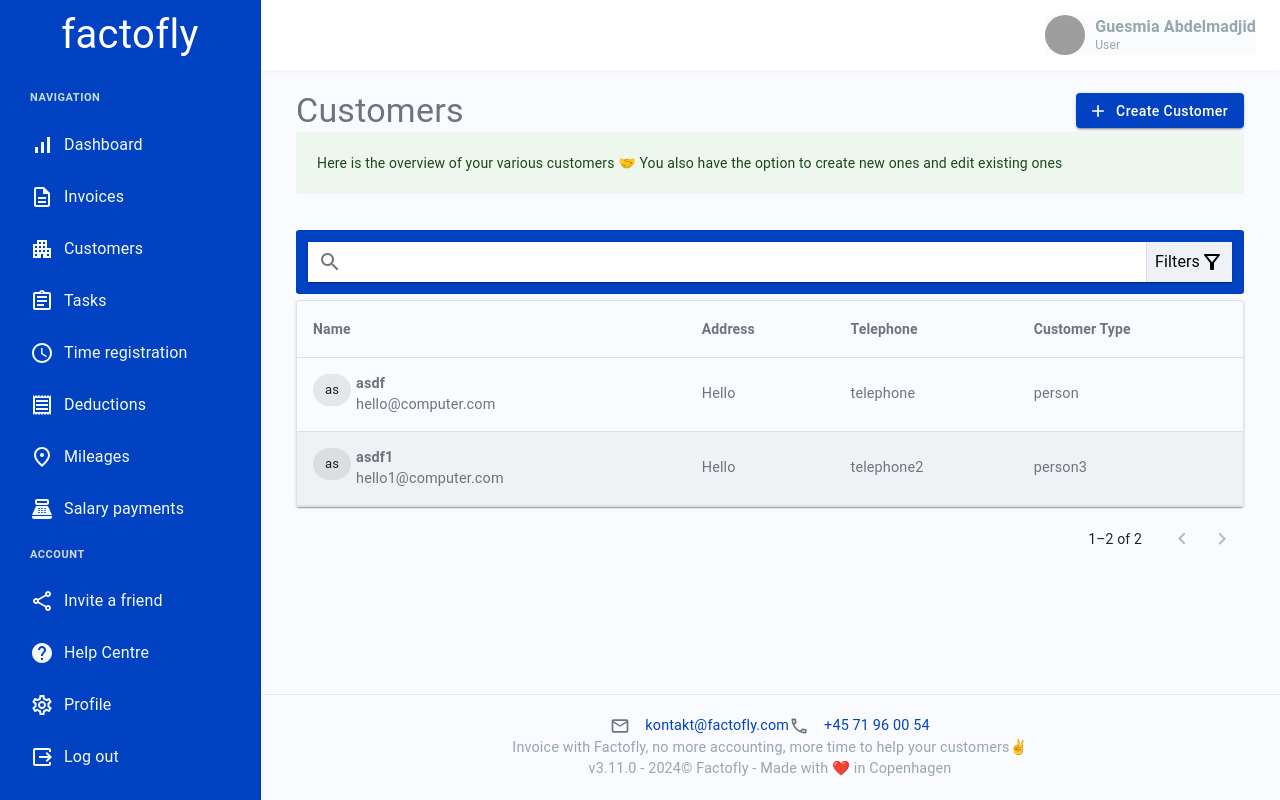
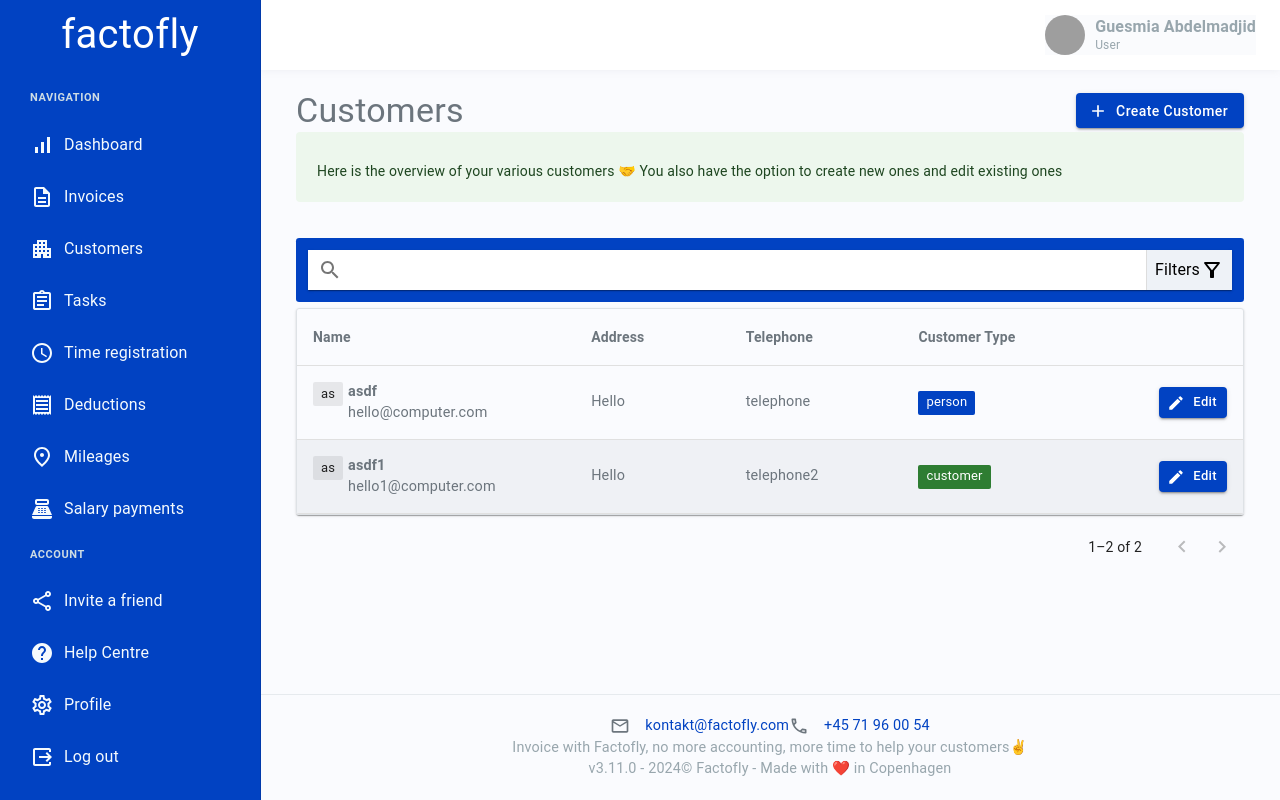
Before and after one commit to vladyslavsokolov856/prolancer_frontend, a React (Vite) app: page /customers in a window 1280 px wide. Built offline with nearby package versions, Linux system fonts and the light colour scheme; grey boxes are pictures that could not be loaded.

Commit message:
fix pro table

```diff
--- a/src/components/Layout/index.tsx
+++ b/src/components/Layout/index.tsx
@@ -61,6 +61,7 @@
               paddingRight: '12px',
               marginLeft: 'auto',
               marginRight: 'auto',
+              marginTop: '20px',
             }}
           >
             <Container>{renderMatches(matches)}</Container>
--- a/src/components/ProTable.tsx
+++ b/src/components/ProTable.tsx
@@ -19,6 +19,8 @@
 import ArrowDownwardIcon from '@mui/icons-material/ArrowDownward'
 import { TablePagination } from '@mui/material'
 import { ArrowUpwardOutlined } from '@mui/icons-material'
+import ArrowDropUpIcon from '@mui/icons-material/ArrowDropUp'
+import ArrowDropDownIcon from '@mui/icons-material/ArrowDropDown'
 
 const StyledTableCell = styled(TableCell)(() => ({
   [`&.${tableCellClasses.head}`]: {
@@ -87,16 +89,32 @@
   const [page, setPage] = useState<number>(0)
   const [sortField, setSortField] = useState<string | null>(null)
   const [sortDirection, setSortDirection] = useState<boolean>(false)
+  const [search, setSearch] = useState<string>('')
 
   const onFilterClick = () => {
     setShowFilterList((prev) => !prev)
+  }
+
+  const onHeaderClick = (key: string) => {
+    if (sortField && sortField === key) {
+      setSortDirection((prev) => !prev)
+    } else {
+      setSortDirection(false)
+      setSortField(key)
+    }
   }
 
   useEffect(() => {
     const startIndex = page * rowsPerPage
     const endIndex = startIndex + rowsPerPage
 
-    const filteredItems = data
+    const filteredData = data.filter((record) =>
+      Object.values(record).some((value) =>
+        value.toString().toLowerCase().includes(search.toLowerCase())
+      )
+    )
+
+    const filteredItems = filteredData
       .filter((item) => {
         return Object.keys(filterOptions).every((key) => {
           return item.hasOwnProperty(key) && item[key] === filterOptions[key]
@@ -113,7 +131,7 @@
       : filteredItems
 
     setFilteredData(sortedItems)
-  }, [filterOptions, page, rowsPerPage, sortField, sortDirection])
+  }, [data, filterOptions, page, rowsPerPage, sortField, sortDirection, search])
 
   const handleFilterOptions = (key: string, value: string) => {
     setFilterOptions((prev) => ({ ...prev, [key]: value }))
@@ -146,7 +164,10 @@
           <IconButton type="button" sx={{ p: '10px' }} aria-label="search">
             <SearchIcon />
           </IconButton>
-          <InputBase sx={{ ml: 1, flex: 1 }} />
+          <InputBase
+            sx={{ ml: 1, flex: 1 }}
+            onChange={(e) => setSearch(e.target.value)}
+          />
           <IconButton
             color="primary"
             sx={{
@@ -296,8 +317,23 @@
           <TableHead>
             <TableRow>
               {columns.map(({ key, name, align }) => (
-                <StyledTableCell key={key} align={align || 'left'}>
-                  {name}
+                <StyledTableCell
+                  key={key}
+                  align={align || 'left'}
+                  onClick={() => onHeaderClick(key)}
+                >
+                  <Box display="flex" sx={{ gap: '10px' }}>
+                    {name}
+                    {sortField && sortField === key ? (
+                      sortDirection ? (
+                        <ArrowDropUpIcon />
+                      ) : (
+                        <ArrowDropDownIcon />
+                      )
+                    ) : (
+                      <div style={{ width: '24px', height: '24px' }} />
+                    )}
+                  </Box>
                 </StyledTableCell>
               ))}
             </TableRow>
@@ -305,11 +341,11 @@
           <TableBody>
             {filteredData.map((row, index) => {
               return (
-                <StyledTableRow key={`row ${index}`}>
+                <StyledTableRow key={`row-${index}`}>
                   {columns.map((column, rowIndex) => {
                     if (column.render)
                       return (
-                        <StyledTableCell>
+                        <StyledTableCell align={column.align || 'left'}>
                           {column.render(row[column.key], row, rowIndex)}
                         </StyledTableCell>
                       )
--- a/src/pages/customers/index.tsx
+++ b/src/pages/customers/index.tsx
@@ -4,9 +4,43 @@
 import Alert from '@mui/material/Alert'
 import Chip from '@mui/material/Chip'
 import AddIcon from '@mui/icons-material/Add'
+import EditIcon from '@mui/icons-material/Edit'
 import ProTable, { ColumnType, RecordType } from '@/components/ProTable'
+import { useNavigate } from 'react-router-dom'
+import { useMemo } from 'react'
 
-const columns: ColumnType[] = [
+const mockData: RecordType[] = [
+  {
+    id: 1,
+    name: 'asdf',
+    address: 'Hello',
+    telephone: 'telephone',
+    customer_type: 'person',
+    email: 'hello@computer.com',
+  },
+  {
+    id: 2,
+    name: 'asdf1',
+    address: 'Hello1',
+    telephone: 'telephone2',
+    customer_type: 'customer',
+    email: 'hello1@computer.com',
+  },
+]
+
+const CustomerIndex = () => {
+  const navigate = useNavigate()
+
+  const handleAddClick = () => {
+    navigate('/customers/new')
+  }
+
+  const handleEditClick = (id: number) => {
+    navigate(`/customers/${id}/edit`)
+  }
+
+  const columns: ColumnType[] = useMemo(
+    () => [
       {
         key: 'name',
         name: 'Name',
@@ -14,7 +48,11 @@
           return (
             <Box>
               <Box display="flex" gap="5px">
-            <Chip label={value.slice(0, 2)} />
+                <Chip
+                  label={value.slice(0, 2)}
+                  size="small"
+                  sx={{ borderRadius: '2px' }}
+                />
                 <Box display="flex" flexDirection="column">
                   <b>{value}</b>
                   <span>{record.email}</span>
@@ -26,35 +64,46 @@
       },
       { key: 'address', name: 'Address', render: () => <h1>Hello</h1> },
       { key: 'telephone', name: 'Telephone' },
-  { key: 'customer_type', name: 'Customer Type' },
-]
-
-const mockData: RecordType[] = [
       {
-    name: 'asdf',
-    address: 'Hello',
-    telephone: 'telephone',
-    customer_type: 'person',
-    email: 'hello@computer.com',
+        key: 'customer_type',
+        name: 'Customer Type',
+        render: (value) => (
+          <Chip
+            label={value}
+            color={value === 'person' ? 'primary' : 'success'}
+            size="small"
+            sx={{ borderRadius: '2px' }}
+          />
+        ),
       },
       {
-    name: 'asdf1',
-    address: 'Hello1',
-    telephone: 'telephone2',
-    customer_type: 'person3',
-    email: 'hello1@computer.com',
+        key: 'id',
+        name: '',
+        align: 'right',
+        render: (value) => (
+          <Button
+            variant="contained"
+            startIcon={<EditIcon />}
+            onClick={() => handleEditClick(value)}
+            size="small"
+          >
+            Edit
+          </Button>
+        ),
       },
-]
+    ],
+    [handleEditClick]
+  )
 
-const CustomerIndex = () => {
   return (
-    <Box sx={{ paddingTop: '20px' }}>
+    <Box>
       <Box display="flex" justifyContent="space-between" alignItems="center">
         <Typography variant="h4">Customers </Typography>
         <Button
           variant="contained"
           startIcon={<AddIcon />}
           sx={{ height: '35px' }}
+          onClick={handleAddClick}
         >
           Create Customer
         </Button>
@@ -67,6 +116,7 @@
           padding: '.75rem 1.25rem',
           marginBottom: '1rem',
           border: '1px solid transparent',
+          paddingTop: '20px',
         }}
       >
         Here is the overview of your various customers 🤝 You also have the
```
Lines whose indentation alone changed are shown as unchanged.
